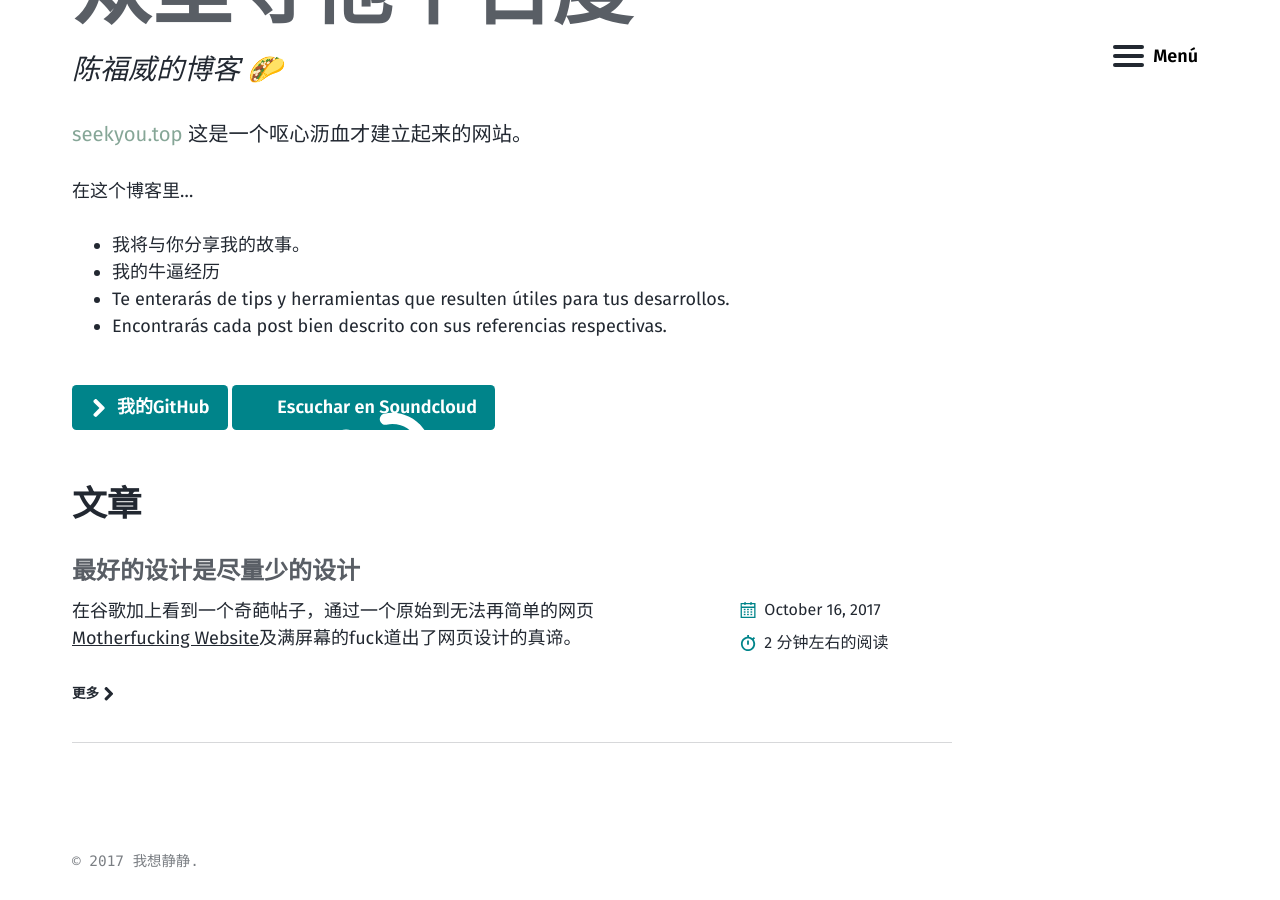
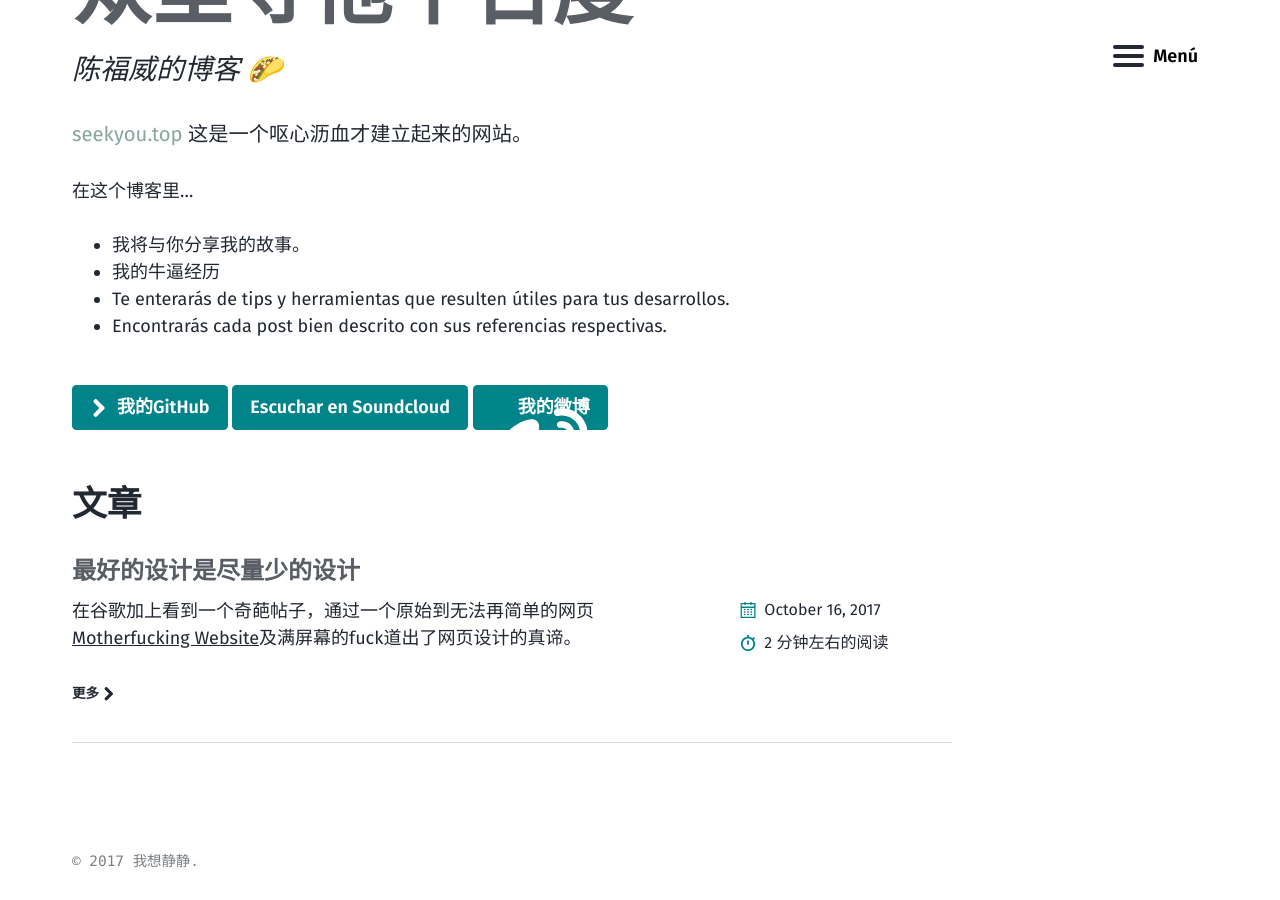
Before and after one commit to chenfuwei22/old-blog, a Jekyll site: the page built from index.html, in a window 1280 px wide and 900 px high, scrolled down 1101 px. Built offline with Jekyll 4.4.1, drawn with Linux system fonts in a browser that asks for light colours; the list of posts is cut into pages by our own code.

Commit message:
1.0
测试

```diff
--- a/_includes/contact-list.html
+++ b/_includes/contact-list.html
@@ -16,8 +16,8 @@
     <li>{% include icon-twitter.html username=site.twitter_username label='Twitter' %}</li>
   {% endif %}
 
-  {% if site.soundcloud_username %}
-    <li>{% include icon-soundcloud.html username=site.soundcloud_username label='Soundcloud' %}</li>
+  {% if site.weibo_username %}
+    <li>{% include icon-weibo.html username=site.soundcloud_username label='WeiBo' %}</li>
   {% endif %}
 
   {% if site.github_username %}
--- a/index.html
+++ b/index.html
@@ -19,6 +19,7 @@ actions:
     icon: arrow-right
     url: "https://chenfuwei22.github.io/about"
   - label: "Escuchar en Soundcloud"
+  - label: "我的微博"
     icon: weibo
     url: "http://weibo.com/207074929"
   # - label: "Convertirse en Patreon"
```
Also changed, not shown: _includes/icon-weibo.svg.
